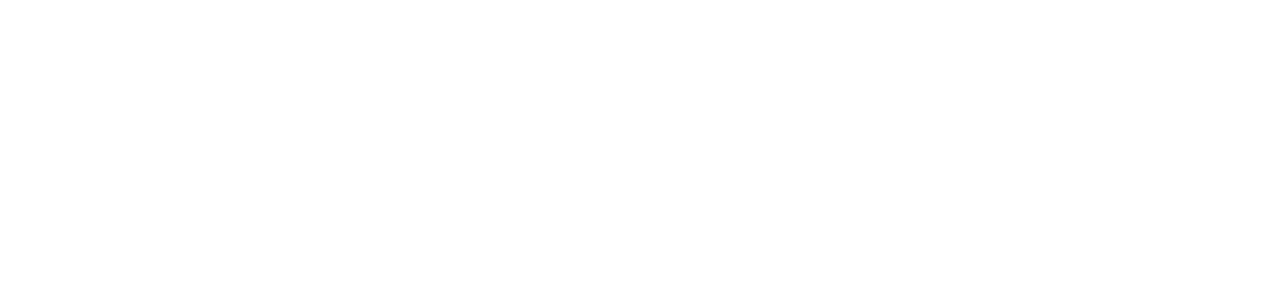
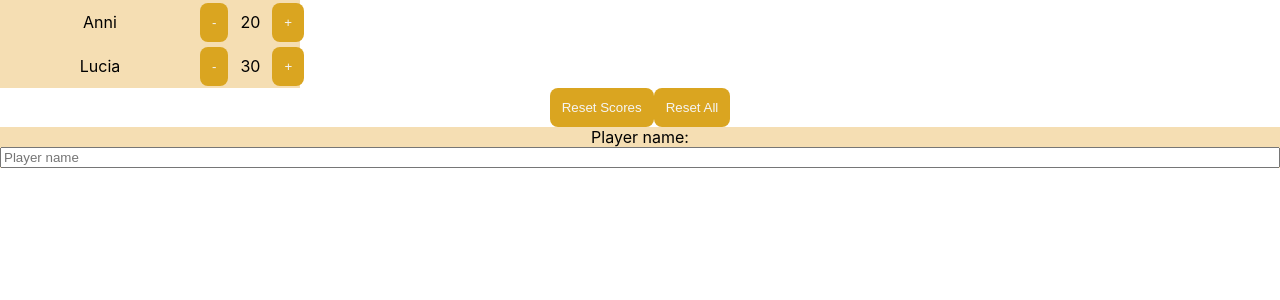
Before and after one commit to anniviz/score-keeper, a React (Create React App) app: page / in a window 1280 px wide. Shown: the top 300 px of the page. Built offline with nearby package versions, Linux system fonts and the light colour scheme.

Commit message:
Add Components to App

```diff
--- a/src/App.js
+++ b/src/App.js
@@ -1,7 +1,29 @@
+import { useState } from 'react'
 import './App.css'
+import Button from './Button'
+import Player from './Player'
+import PlayerForm from './PlayerForm'
 
 function App() {
-  return <div className="App"></div>
+  const [playerArray, setPlayerArray] = useState([
+    { name: 'Anni', score: 20 },
+    { name: 'Lucia', score: 30 },
+  ])
+
+  return (
+    <div className="App">
+      {playerArray.map(player => (
+        <Player key={player.name} name={player.name} score={player.score} />
+      ))}
+      <Button>Reset Scores</Button>
+      <Button onClick={handleResetAllClick}>Reset All</Button>
+      <PlayerForm></PlayerForm>
+    </div>
+  )
+
+  function handleResetAllClick() {
+    setPlayerArray([])
+  }
 }
 
 export default App
```
